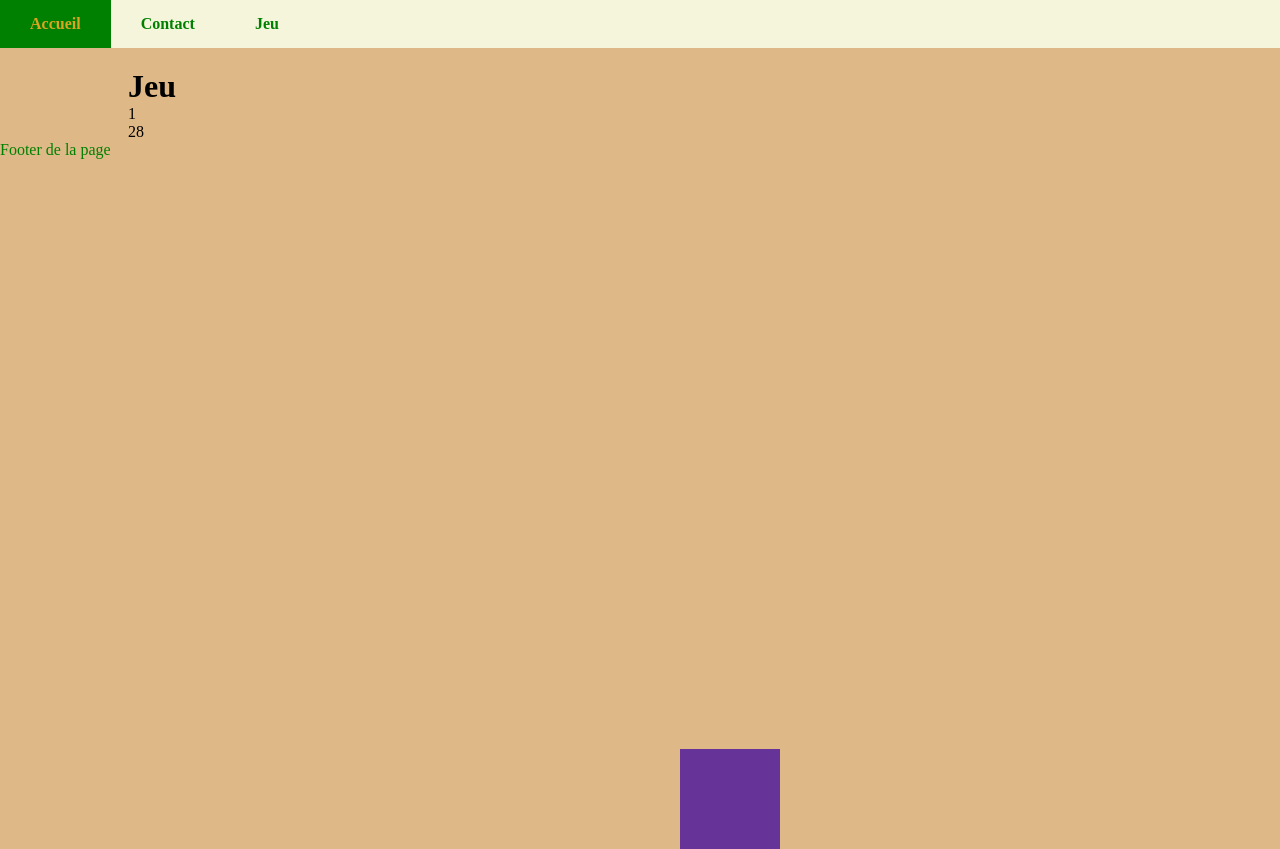
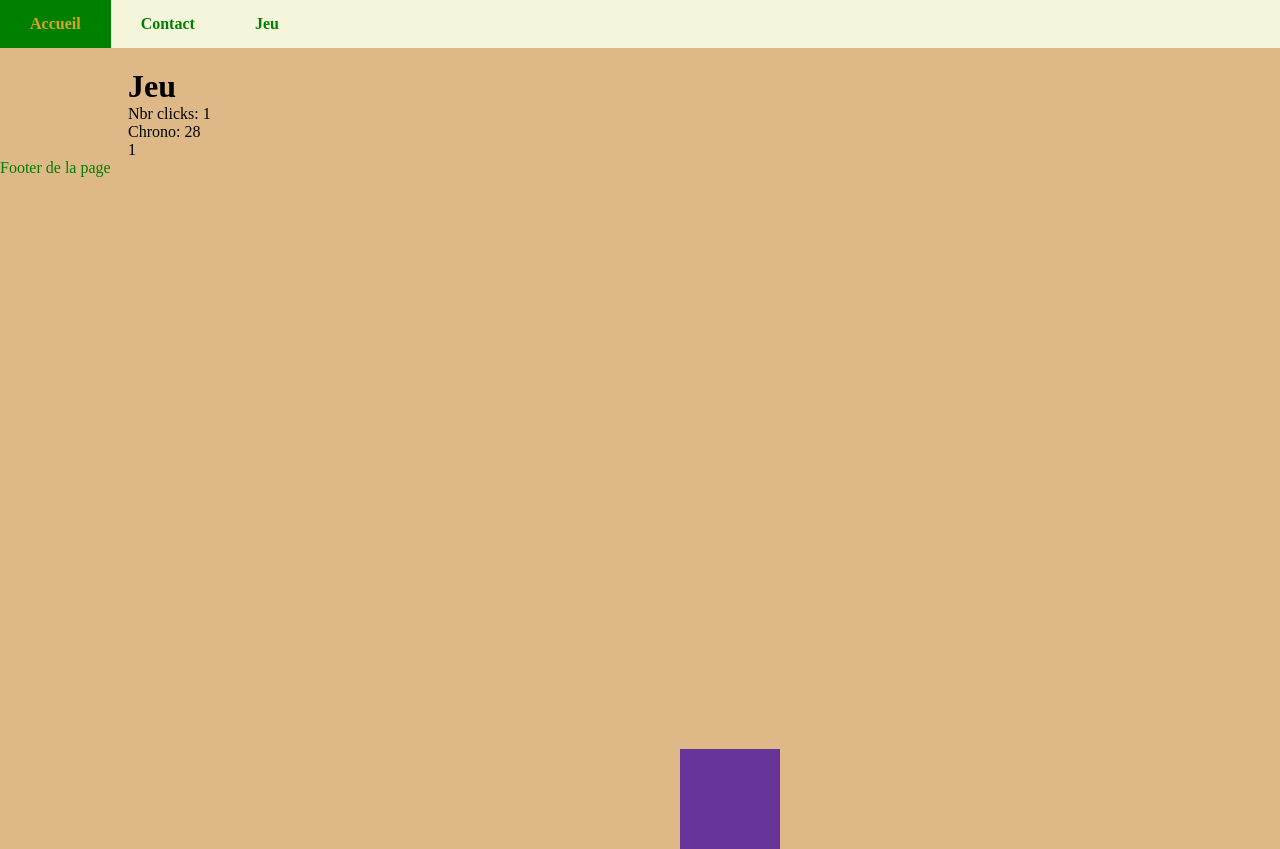
Before and after one commit to carenkaraouni/jeu-box, a plain HTML site: page jeu.html in a window 1280 px wide. Both pictures are taken after a click on the element 260 px from the left and 260 px from the top of the page. Drawn offline with Linux system fonts and the light colour scheme.

Commit message:
second commit

```diff
--- a/jeu.html
+++ b/jeu.html
@@ -22,9 +22,11 @@
     </header>
     <main class="container">
         <h1>Jeu</h1>
-        <div id="score">0</div>
+        <div id="score"><b>Score: </b>0</div>
         <div id="chrono"></div>
+        <div id="highscore"></div>
         <div class="box"></div>
+
     </main>
 
     <!-- commentaire HTML -->
--- a/js/jeu.js
+++ b/js/jeu.js
@@ -8,12 +8,16 @@ let scroreElement = document.querySelector('#score');
 let chrono = 30;
 let chronoElement = document.querySelector('#chrono');
 
+let highscore = localStorage.getItem("highscore");
+let highscoreElement = document.querySelector('#highscore');
 
 box.addEventListener("click", () => {
     console.log('click sur la box !');
     click += 1;
-    scroreElement.innerHTML = click;
+    scroreElement.innerHTML = "Nbr clicks: "+click;
     chronoElement.innerHTML = chrono;
+        highscoreElement.innerHTML = "Meuilleur score:"+highscore;
+
 
     let top = Math.floor(Math.random() * window.innerHeight);
     let left = Math.floor(Math.random() * window.innerWidth);
@@ -28,7 +32,14 @@ setInterval(() => {
     console.log("timer");
     if (chrono != 0 && click!=0)  {
         chrono--;
-        chronoElement.innerHTML = chrono;
+        chronoElement.innerHTML = "Chrono: "+chrono;
+    }
+
+    console.log("highscore",highscore);
+    if (click > highscore){
+        localStorage.setItem("highscore", click);
+        highscore = click;
+        highscoreElement.innerHTML = highscore;
     }
 
 }, 1000)
```
Also changed, not shown: index.html (+3 -4 lines).
